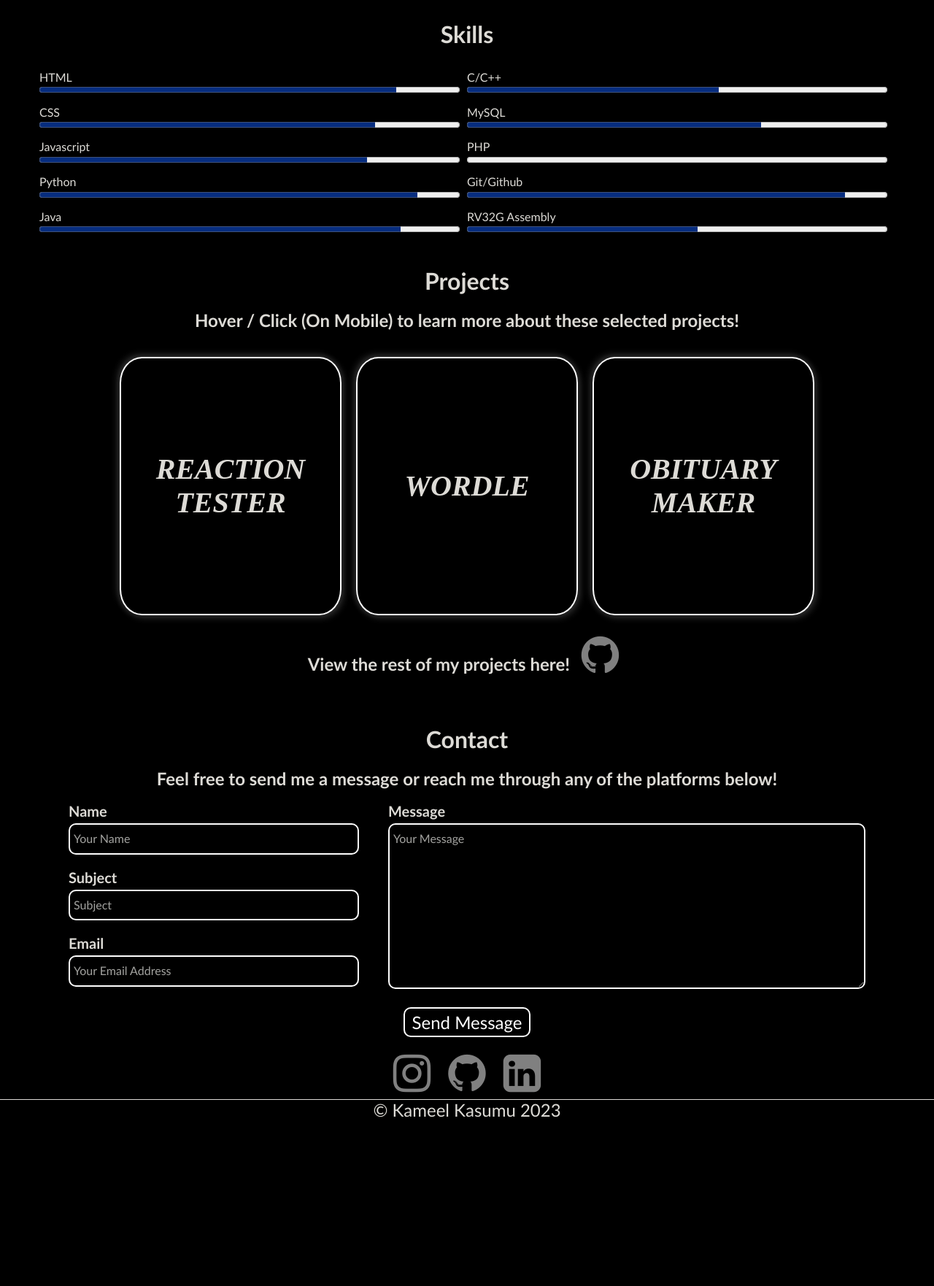
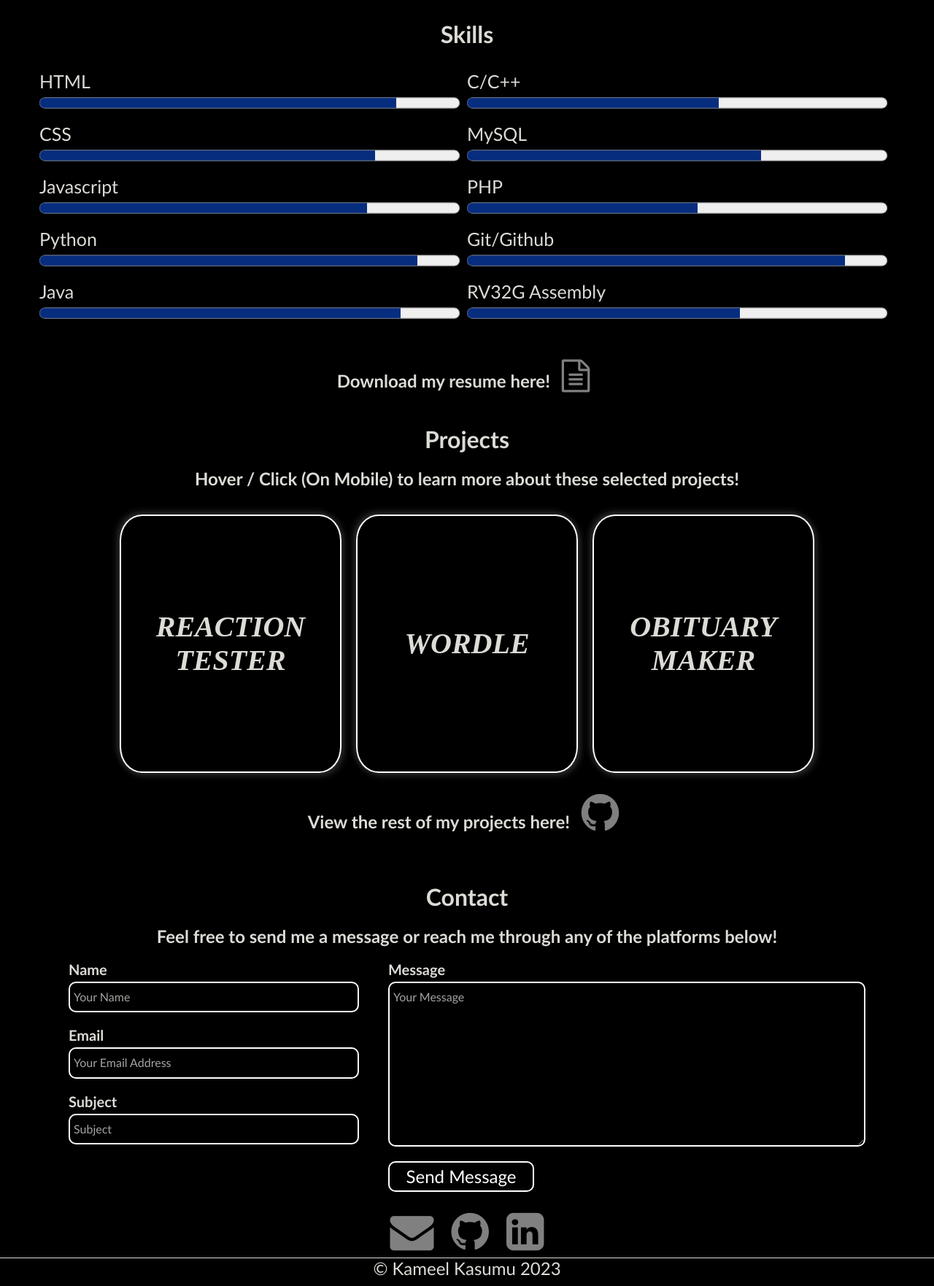
Before and after one commit to kameelkas/KameelKasumu, a plain HTML site: page index.html in a window 1280 px wide. Shown: the part 1272-3034 px from the top of the page at 73% size. Before the commit the page ends 2817 px from the top, so only its background shows below. Drawn offline with Linux system fonts and the light colour scheme; a web font is replaced by a local one.

Commit message:
Finished All Sections

```diff
--- a/index.html
+++ b/index.html
@@ -8,8 +8,26 @@
   <title>Kameel Kasumu</title>
   <link rel="stylesheet" href="normalize.css" />
   <link rel="stylesheet" href="https://cdnjs.cloudflare.com/ajax/libs/font-awesome/4.7.0/css/font-awesome.min.css">
-  <link href="https://fonts.googleapis.com/icon?family=Material+Icons" rel="stylesheet">
   <link rel="stylesheet" href="style.css" />
+  <link
+  rel="apple-touch-icon"
+  sizes="180x180"
+  href="./favicon/apple-touch-icon.png"
+/>
+<link
+  rel="icon"
+  type="image/png"
+  sizes="32x32"
+  href="./favicon/favicon-32x32.png"
+/>
+<link
+  rel="icon"
+  type="image/png"
+  sizes="16x16"
+  href="./favicon/favicon-16x16.png"
+/>
+<link rel="icon" type="image/x-icon" href="./favicon/favicon.ico" />
+<link rel="manifest" href="./favicon/site.webmanifest" />
 </head>
 
 <body>
@@ -75,34 +93,33 @@
           <h1>Skills</h1>
           <div id="bars">
             <div id="sectOne">
-              <div>HTML</div>
+              <div class="skillNames">HTML</div>
               <div><progress value="85" max="100">85%</progress></div>
-              <div>CSS</div>
+              <div class="skillNames">CSS</div>
               <div><progress value="80" max="100">80%</progress></div>
-              <div>Javascript</div>
+              <div class="skillNames">Javascript</div>
               <div><progress value="78" max="100">78%</progress></div>
-              <div>Python</div>
+              <div class="skillNames">Python</div>
               <div><progress value="90" max="100">90%</progress></div>
-              <div>Java</div>
+              <div class="skillNames">Java</div>
               <div><progress value="86" max="100">86%</progress></div>
             </div>
             <div id="sectTwo">
-              <div>C/C++</div>
+              <div class="skillNames">C/C++</div>
               <div><progress value="60" max="100">60%</progress></div>
-              <div>MySQL</div>
+              <div class="skillNames">MySQL</div>
               <div><progress value="70" max="100">70%</progress></div>
-              <div>PHP</div>
-              <div><progress value="0" max="100">0%</progress></div>
-              <div>Git/Github</div>
+              <div class="skillNames">PHP</div>
+              <div><progress value="55" max="100">55%</progress></div>
+              <div class="skillNames">Git/Github</div>
               <div><progress value="90" max="100">90%</progress></div>
-              <div>RV32G Assembly</div>
-              <div><progress value="55" max="100">55%</progress></div>
+              <div class="skillNames">RV32G Assembly</div>
+              <div><progress value="65" max="100">65%</progress></div>
             </div>
           </div>
+            <h2>Download my resume here!&nbsp;<a href="./Kameel Kasumu Resume 2023 Online.pdf" target="_blank" download><i id="resumeIcon" class="fa">&#xf0f6;</i></a></h2>
         </section>
 
-        <!--
-      -->
         <section class="major" id="projects">
           <h1>Projects</h1>
           <h2>Hover / Click (On Mobile) to learn more about these selected projects!</h2>
@@ -166,35 +183,33 @@
           <h1>Contact</h1>
           <h2>Feel free to send me a message or reach me through any of the platforms below!</h2>
 
-          <form id="contactContainer">
+          <form action="https://formspree.io/f/mjvqgqee" method="POST" id="contactContainer">
             <div id="contactDetails">
               <label for="contactName">Name</label>
-              <input type="text" id="contactName" class="inputFields" placeholder="Your Name">
+              <input type="text" id="contactName" name="name" class="inputFields" placeholder="Your Name" required="">
+
+              <label for="contactName">Email</label>
+              <input type="email" id="contactEmail" name="email" class="inputFields" placeholder="Your Email Address" required="">
 
               <label for="contactSubject">Subject</label>
-              <input type="text" id="contactSubject" class="inputFields" placeholder="Subject">
+              <input type="text" id="contactSubject" name="subject" class="inputFields" placeholder="Subject" required="">
+            </div>
 
-              <label for="contactName">Email</label>
-              <input type="email" id="contactEmail" class="inputFields" placeholder="Your Email Address">
-
-            </div>
             <div id="contactMessage">
               <label for="message">Message</label>
-              <textarea  id="message" class="inputFields" placeholder="Your Message" rows="11"></textarea>
+              <textarea  id="message" class="inputFields" placeholder="Your Message" rows="11" required=""></textarea>
+              <button type="submit" id="contactSubmitButton">Send Message</button>
             </div>
           </form>
 
-          <button id="contactSubmitButton">Send Message</button>
-
           <div id="socials">
-            <a href="https://www.instagram.com/kameel.kk" target="_blank"><i class="fa socialIcons">&#xf16d;</i></a>
+            <a href="mailto:kameelkas@gmail.com"><i class="fa socialIcons">&#xf0e0;</i></a>
             <a href="https://github.com/kameelkas" target="_blank"><i class="fa socialIcons">&#xf09b;</i></a>
             <a href="https://www.linkedin.com/in/kameel-kasumu-691b68213/" target="_blank"><i class='fa socialIcons'>&#xf08c;</i></a>
           </div>
         </section>
 
       </section>
-
 
       <footer>&#169; Kameel Kasumu 2023</footer>
 
--- a/style.css
+++ b/style.css
@@ -182,7 +182,7 @@ nav ul li a:hover{
   flex-direction: column;
 }
 
-#skills h1 {
+#skills h1, #skills h2 {
   text-align: center;
 }
 
@@ -194,10 +194,26 @@ nav ul li a:hover{
   align-items: center;
 }
 
+.skillNames {
+  font-size: 25px;
+}
+
 progress {
   width: 45vw;
   margin: 0 10px 10px 0;
   accent-color: #072d7f;
+  height: 30px;
+}
+
+#resumeIcon {
+  font-size: 45px;
+  padding: 5px 10px;
+  color: #808080;
+  background: black;
+}
+
+#resumeIcon:hover {
+  color: white;
 }
 
 #projects {
@@ -361,6 +377,7 @@ input::placeholder, textarea::placeholder {
   border: 2.5px solid white;
   margin-bottom: 15px;
   font-size:x-large;
+  width: 200px;
 }
 
 #contactSubmitButton:hover {
@@ -425,13 +442,14 @@ footer {
   #navButton {
     display: block;
     position: fixed;
-    top: 1px;
+    top: 0;
     right: 20px;
     cursor: pointer;
     color: aliceblue;
     background-color: transparent;
     border-style: solid;
     border-color: aliceblue;
+    border-radius: 5px;
   }
 
   #navButton:hover {
```
Also changed, not shown: favicon/about.txt (added), favicon/android-chrome-192x192.png (added), favicon/android-chrome-512x512.png (added), favicon/apple-touch-icon.png (added), favicon/favicon-16x16.png (added), favicon/favicon-32x32.png (added), favicon/favicon.ico (added), favicon/site.webmanifest (added), images/logoOnPage.png (deleted), website.js (line endings or trailing spaces), 1 other file.
